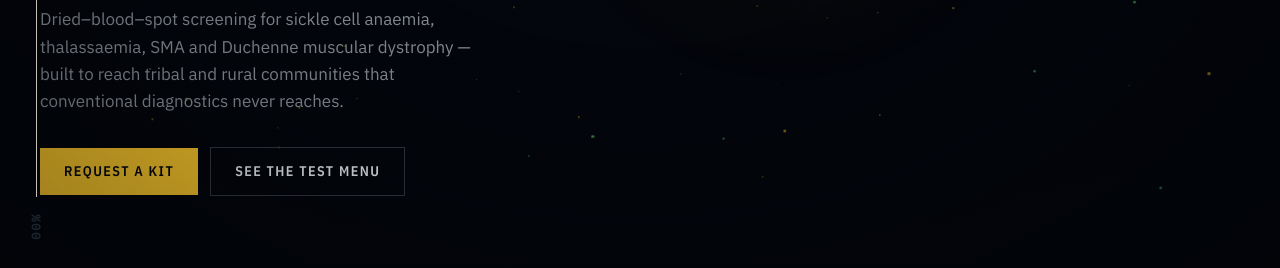
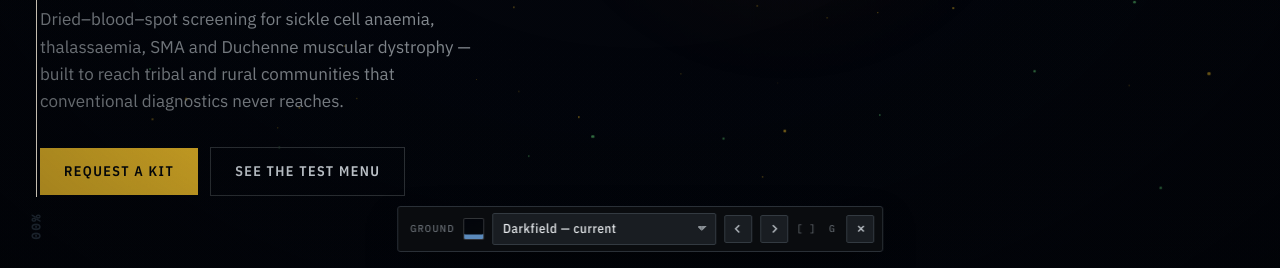
Before and after one commit to lightening-lives/ll, a website: page index.html in a window 1280 px wide. Shown: the part 532-800 px from the top of the page. Drawn offline with nearby package versions, Linux system fonts and the light colour scheme.

Commit message:
feat: add temporary ground switcher for client review

```diff
--- /dev/null
+++ b/preview/ground-switcher.js
@@ -0,0 +1,346 @@
+/* =====================================================================
+   TEMPORARY — live ground switcher, 2026-08-19.
+   Drives the nine candidate grounds from preview/index.html against the
+   REAL page, so a client can be shown the decision rather than a swatch.
+
+   Self-contained on purpose: it injects its own stylesheet and renders its
+   UI inside a shadow root, so nothing here touches the site's CSS and the
+   site's CSS cannot reach in. It lives under preview/ because src/input.css
+   already excludes that directory from Tailwind's source scan.
+
+   TO REMOVE AFTER SIGN-OFF:
+     1. delete the <script src="./preview/ground-switcher.js"> tag in index.html
+     2. rm -rf preview/
+     3. bake the chosen values into src/input.css (@theme + the html gradient
+        + .nav.is-stuck), then npm run build
+   ===================================================================== */
+(() => {
+  'use strict';
+
+  /* The candidate set, verbatim from preview/index.html. `L` is per-token
+     lightness; every token in a family shares the ground's hue and chroma. */
+  const GROUNDS = [
+    { id: 'darkfield', name: 'Darkfield',       sub: 'current',              fam: 'instrument',
+      top: 'oklch(11% 0.020 260)',   bot: 'oklch(13.6% 0.009 244)', h: 250, c: 0.012,
+      L: { void: 13, ink: 17, slab: 23, line: 33, mute: 64, chalk: 93 }, chip: '#05080c',
+      risk: 'At 11% lightness the hue is invisible, so it reads as plain black.' },
+
+    { id: 'petrol',    name: 'Petrol',          sub: 'cyanotype',            fam: 'instrument',
+      top: 'oklch(15% 0.038 212)',   bot: 'oklch(18.5% 0.026 206)', h: 210, c: 0.030,
+      L: { void: 16, ink: 20, slab: 26, line: 35, mute: 66, chalk: 93 }, chip: '#001114',
+      risk: 'Probe green sits closer to this ground than to the current one — it loses separation.' },
+
+    { id: 'violet',    name: 'Crystal violet',  sub: 'Gram stain',           fam: 'instrument',
+      top: 'oklch(15% 0.040 318)',   bot: 'oklch(19% 0.028 310)',   h: 315, c: 0.030,
+      L: { void: 16, ink: 20, slab: 26, line: 36, mute: 67, chalk: 93 }, chip: '#120916',
+      risk: 'Purple-black is the house colour of every crypto and AI landing page.' },
+
+    { id: 'slate',     name: 'Lifted slate',    sub: 'same hue, lights up',  fam: 'instrument',
+      top: 'oklch(19.5% 0.016 250)', bot: 'oklch(23.5% 0.012 244)', h: 250, c: 0.014,
+      L: { void: 20, ink: 24, slab: 30, line: 39, mute: 69, chalk: 94 }, chip: '#11171c',
+      risk: 'Spends part of the payoff — the descent to the bone section has less distance to travel.' },
+
+    { id: 'umber',     name: 'Umber',           sub: 'the wordmark',         fam: 'brand',
+      top: 'oklch(15% 0.036 42)',    bot: 'oklch(18.5% 0.026 38)',  h: 42,  c: 0.028,
+      L: { void: 16, ink: 20, slab: 26, line: 35, mute: 66, chalk: 94 }, chip: '#170905',
+      risk: 'A warm ground stops the gold reading as transmitted light.' },
+
+    { id: 'oxblood',   name: 'Oxblood',         sub: 'the tagline',          fam: 'brand',
+      top: 'oklch(14.5% 0.042 29)',  bot: 'oklch(18% 0.030 26)',    h: 28,  c: 0.032,
+      L: { void: 16, ink: 20, slab: 26, line: 35, mute: 66, chalk: 94 }, chip: '#190806',
+      risk: 'On-the-nose for a blood diagnostics company. Read it at high lumen before committing.' },
+
+    { id: 'leaf',      name: 'Leaf shadow',     sub: 'the foliage',          fam: 'brand',
+      top: 'oklch(15% 0.034 133)',   bot: 'oklch(18% 0.024 128)',   h: 131, c: 0.026,
+      L: { void: 16, ink: 20, slab: 26, line: 35, mute: 66, chalk: 93 }, chip: '#091005',
+      risk: 'Green ground plus gold drifts toward "sustainability brand" if the chroma creeps up.' },
+
+    { id: 'darkroom',  name: 'Darkroom',        sub: 'safelight',            fam: 'brand',
+      top: 'oklch(15% 0.020 55)',    bot: 'oklch(18% 0.014 50)',    h: 52,  c: 0.016,
+      L: { void: 16, ink: 20, slab: 26, line: 35, mute: 66, chalk: 94 }, chip: '#130b07',
+      risk: 'Gold becomes native to the ground, so "transmitted light" stops reading as light.' },
+
+    { id: 'bone',      name: 'Bone',            sub: 'inverted',             fam: 'inverted',
+      top: 'oklch(96% 0.010 85)',    bot: 'oklch(93% 0.014 80)',    h: 85,  c: 0.012,
+      L: { void: 95, ink: 92, slab: 88, line: 78, mute: 46, chalk: 20 }, chip: '#f2eee6',
+      risk: 'Gold falls to 1.47:1 and green to 1.52:1 — both unusable as text, fills only.' }
+  ];
+
+  const FAMS = [
+    ['instrument', 'Instrument'],
+    ['brand',      'From the mark'],
+    ['inverted',   'Inverted']
+  ];
+
+  const KEY = 'll-ground';
+  const root = document.documentElement;
+
+  /* -------------------------------------------------------------------
+     The overrides. Written unlayered and injected last, so they outrank
+     everything the built stylesheet puts in @layer base / @layer utilities
+     at equal specificity. Only what the ground actually owns is touched:
+     the six tokens, the document gradient, the stuck-nav scrim, the section
+     tints, and the two fixed atmosphere layers whose hue is hard-coded.
+     ------------------------------------------------------------------- */
+  const sheet = document.createElement('style');
+  sheet.id = 'gs-overrides';
+  sheet.textContent = `
+    html {
+      background:
+        linear-gradient(180deg, var(--gs-top) 0, var(--gs-bot) 100%),
+        var(--color-void);
+    }
+
+    .nav.is-stuck { background-color: var(--gs-scrim); }
+
+    /* section grounds keep their measured lightness and alpha; only the hue
+       travels with the ground, so the translucency contract still holds */
+    #specimen, #assay            { background: oklch(38% 0.055 var(--gs-h) / .055); }
+    #inheritance                 { background: oklch(38% 0.045 var(--gs-h) / .040); }
+    #stories                     { background: oklch(38% 0.030 var(--gs-h) / .028); }
+    #performance, #capabilities  { background: oklch(40% 0.020 var(--gs-h) / .022); }
+    #collaborators               { background: oklch(40% 0.016 var(--gs-h) / .018); }
+
+    /* the neutral lift and the vignette are the ground seen through the
+       atmosphere — both were pinned at hue 250 and have to follow it */
+    .illum {
+      background:
+        radial-gradient(72vmax 52vmax at 50% 38%,
+          oklch(83% 0.16 88 / calc(var(--lumen-level) * 0.06)) 0%, transparent 62%),
+        linear-gradient(oklch(72% 0.02 var(--gs-h) / calc(var(--lumen-level) * 0.05)),
+                        oklch(72% 0.02 var(--gs-h) / calc(var(--lumen-level) * 0.05)));
+    }
+    .vignette {
+      background: radial-gradient(120vmax 85vmax at 50% 45%,
+        transparent 20%,
+        oklch(8% 0.01 var(--gs-h) / calc(0.85 - var(--lumen-level) * 0.8)) 100%);
+    }
+
+    /* Inverted ground: the atmosphere has to subtract rather than add, or the
+       screen blend simply disappears against paper. */
+    html[data-gs-invert] .illum { display: none; }
+    html[data-gs-invert] .vignette {
+      background: radial-gradient(120vmax 85vmax at 50% 45%,
+        transparent 30%,
+        oklch(70% 0.03 var(--gs-h) / calc(0.30 - var(--lumen-level) * 0.26)) 100%);
+      mix-blend-mode: multiply;
+    }
+    html[data-gs-invert] .grain { mix-blend-mode: multiply; opacity: .05; }
+    html[data-gs-invert] #specimen,
+    html[data-gs-invert] #assay,
+    html[data-gs-invert] #inheritance,
+    html[data-gs-invert] #stories,
+    html[data-gs-invert] #performance,
+    html[data-gs-invert] #capabilities,
+    html[data-gs-invert] #collaborators { background: oklch(45% 0.03 var(--gs-h) / .05); }
+  `;
+  document.head.append(sheet);
+
+  const token = (g, n) => `oklch(${g.L[n]}% ${g.c} ${g.h})`;
+
+  function apply(g) {
+    for (const k of ['void', 'ink', 'slab', 'line', 'mute', 'chalk']) {
+      root.style.setProperty(`--color-${k}`, token(g, k));
+    }
+    root.style.setProperty('--gs-top', g.top);
+    root.style.setProperty('--gs-bot', g.bot);
+    root.style.setProperty('--gs-h', String(g.h));
+    root.style.setProperty('--gs-scrim', `oklch(${g.L.void}% ${g.c} ${g.h} / .92)`);
+    root.toggleAttribute('data-gs-invert', g.fam === 'inverted');
+    root.dataset.gsGround = g.id;
+
+    const theme = document.querySelector('meta[name="theme-color"]');
+    if (theme) theme.setAttribute('content', g.chip);
+
+    try { localStorage.setItem(KEY, g.id); } catch { /* private mode */ }
+  }
+
+  /* -------------------------------------------------------------------
+     The control. Shadow-rooted so the site's reset, its `.hud` voice and
+     its focus ring can neither style it nor be styled by it.
+     ------------------------------------------------------------------- */
+  const host = document.createElement('div');
+  host.id = 'gs-host';
+  host.style.cssText = 'position:fixed;inset:auto 0 0 0;z-index:2147483000;pointer-events:none';
+  const sr = host.attachShadow({ mode: 'open' });
+
+  sr.innerHTML = `
+    <style>
+      :host { all: initial; }
+      *, *::before, *::after { box-sizing: border-box; }
+
+      .bar {
+        pointer-events: auto;
+        position: absolute; left: 50%; bottom: max(1rem, env(safe-area-inset-bottom));
+        transform: translateX(-50%);
+        display: flex; align-items: center; gap: .5rem;
+        padding: .4rem .45rem .4rem .5rem;
+        max-width: calc(100vw - 1.5rem);
+        background: color-mix(in oklab, #0c0e11 88%, transparent);
+        border: 1px solid #2a3037;
+        border-radius: 3px;
+        box-shadow: 0 1rem 2.5rem -0.75rem rgb(0 0 0 / .7);
+        backdrop-filter: blur(14px) saturate(140%);
+        font: 500 .8125rem/1.35 "IBM Plex Sans Condensed", "IBM Plex Sans", ui-sans-serif, sans-serif;
+        color: #e6e9ec;
+        transition: opacity .18s ease, transform .22s cubic-bezier(.2,.7,.3,1);
+      }
+      :host([hidden-bar]) .bar { opacity: 0; transform: translate(-50%, 130%); pointer-events: none; }
+
+      .tag {
+        font-size: .625rem; letter-spacing: .12em; text-transform: uppercase;
+        color: #676d74; padding-left: .25rem; white-space: nowrap;
+      }
+      @media (max-width: 33rem) { .tag { display: none; } }
+
+      .chip {
+        width: 1.35rem; height: 1.35rem; flex: none; border-radius: 2px;
+        border: 1px solid rgb(255 255 255 / .18);
+      }
+
+      select {
+        appearance: none;
+        font: inherit; letter-spacing: .04em;
+        color: #e6e9ec; background: #191d22;
+        border: 1px solid #333a41; border-radius: 2px;
+        padding: .38rem 1.85rem .38rem .6rem;
+        min-width: 11rem; max-width: 14rem;
+        cursor: pointer;
+        background-image: linear-gradient(45deg, transparent 50%, #8b9197 50%),
+                          linear-gradient(135deg, #8b9197 50%, transparent 50%);
+        background-position: right 0.85rem center, right 0.55rem center;
+        background-size: .3rem .3rem, .3rem .3rem;
+        background-repeat: no-repeat;
+      }
+      select:hover { border-color: #4a525a; }
+      optgroup { background: #14171b; color: #8b9197; font-style: normal; }
+      option   { background: #14171b; color: #e6e9ec; }
+
+      button {
+        font: inherit; color: #b9bfc5; background: #191d22;
+        border: 1px solid #333a41; border-radius: 2px;
+        width: 1.75rem; height: 1.75rem; flex: none;
+        display: grid; place-items: center; cursor: pointer; padding: 0;
+        transition: color .12s ease, border-color .12s ease;
+      }
+      button:hover { color: #f2c02a; border-color: #4a525a; }
+      button svg { width: .6rem; height: .6rem; fill: none; stroke: currentColor; stroke-width: 1.75; }
+
+      .keys {
+        font-family: "IBM Plex Mono", ui-monospace, monospace;
+        font-size: .625rem; color: #5b6167; letter-spacing: .05em;
+        padding-right: .2rem; white-space: nowrap;
+      }
+      @media (max-width: 46rem) { .keys { display: none; } }
+
+      /* the collapsed handle — a client sees the page, not the harness */
+      .cuff {
+        pointer-events: auto;
+        position: absolute; right: 1rem; bottom: max(1rem, env(safe-area-inset-bottom));
+        display: flex; align-items: center; gap: .4rem;
+        padding: .35rem .55rem;
+        background: color-mix(in oklab, #0c0e11 82%, transparent);
+        border: 1px solid #2a3037; border-radius: 3px;
+        backdrop-filter: blur(14px);
+        font: 600 .625rem/1 "IBM Plex Sans Condensed", ui-sans-serif, sans-serif;
+        letter-spacing: .12em; text-transform: uppercase; color: #8b9197;
+        cursor: pointer;
+        opacity: 0; transform: translateY(130%); transition: opacity .18s ease, transform .22s cubic-bezier(.2,.7,.3,1);
+      }
+      :host([hidden-bar]) .cuff { opacity: 1; transform: none; }
+      .cuff:hover { color: #f2c02a; border-color: #4a525a; }
+      .cuff .chip { width: .85rem; height: .85rem; }
+
+      :focus-visible { outline: 2px solid #f2c02a; outline-offset: 2px; }
+
+      @media (prefers-reduced-motion: reduce) {
+        .bar, .cuff { transition: none; }
+      }
+    </style>
+
+    <div class="bar" role="group" aria-label="Ground preview">
+      <span class="tag">Ground</span>
+      <span class="chip" id="chip" aria-hidden="true"></span>
+      <select id="sel" aria-label="Ground colour"></select>
+      <button id="prev" type="button" aria-label="Previous ground" title="Previous ground  [">
+        <svg viewBox="0 0 12 12" aria-hidden="true"><path d="M7.5 1.5 3 6l4.5 4.5"/></svg>
+      </button>
+      <button id="next" type="button" aria-label="Next ground" title="Next ground  ]">
+        <svg viewBox="0 0 12 12" aria-hidden="true"><path d="M4.5 1.5 9 6l-4.5 4.5"/></svg>
+      </button>
+      <span class="keys">[ ]&nbsp;&nbsp;G</span>
+      <button id="hide" type="button" aria-label="Hide the switcher" title="Hide the switcher  G">
+        <svg viewBox="0 0 12 12" aria-hidden="true"><path d="M2.5 2.5l7 7M9.5 2.5l-7 7"/></svg>
+      </button>
+    </div>
+
+    <button class="cuff" id="show" type="button" title="Show the ground switcher  G">
+      <span class="chip" id="cuffchip" aria-hidden="true"></span>Ground
+    </button>
+  `;
+
+  const $ = (s) => sr.getElementById(s);
+  const sel = $('sel');
+
+  for (const [fam, label] of FAMS) {
+    const grp = document.createElement('optgroup');
+    grp.label = label;
+    for (const g of GROUNDS.filter((x) => x.fam === fam)) {
+      const o = document.createElement('option');
+      o.value = g.id;
+      o.textContent = `${g.name} — ${g.sub}`;
+      grp.append(o);
+    }
+    sel.append(grp);
+  }
+
+  function select(id) {
+    const g = GROUNDS.find((x) => x.id === id) || GROUNDS[0];
+    apply(g);
+    sel.value = g.id;
+    /* the cost line rides along as the select's tooltip — the trade-off is the
+       whole point of the exercise and should never be more than a hover away */
+    sel.title = `${g.name} — ${g.sub}\n\nCost: ${g.risk}`;
+    /* the chip carries the ground itself — but at 13% lightness every dark
+       candidate reads as the same black square, so the ground's hue is banded
+       underneath it at a lightness you can actually see */
+    const paint = `linear-gradient(160deg, ${g.top}, ${g.bot})`;
+    const band = `inset 0 -0.28rem 0 oklch(62% ${Math.max(0.09, g.c * 4).toFixed(3)} ${g.h})`;
+    for (const el of [$('chip'), $('cuffchip')]) {
+      el.style.background = paint;
+      el.style.boxShadow = band;
+    }
+  }
+
+  const step = (d) => {
+    const i = GROUNDS.findIndex((g) => g.id === sel.value);
+    select(GROUNDS[(i + d + GROUNDS.length) % GROUNDS.length].id);
+  };
+
+  sel.addEventListener('change', () => select(sel.value));
+  $('prev').addEventListener('click', () => step(-1));
+  $('next').addEventListener('click', () => step(1));
+
+  const toggle = (on) => {
+    host.toggleAttribute('hidden-bar', !on);
+    if (on) sel.focus({ preventScroll: true });
+  };
+  $('hide').addEventListener('click', () => toggle(false));
+  $('show').addEventListener('click', () => toggle(true));
+
+  addEventListener('keydown', (e) => {
+    if (e.metaKey || e.ctrlKey || e.altKey) return;
+    const t = e.composedPath()[0];
+    if (t instanceof HTMLElement &&
+        (/^(INPUT|TEXTAREA|SELECT)$/.test(t.tagName) || t.isContentEditable)) return;
+    if (e.key === '[') { step(-1); e.preventDefault(); }
+    else if (e.key === ']') { step(1); e.preventDefault(); }
+    else if (e.key === 'g' || e.key === 'G') { toggle(host.hasAttribute('hidden-bar')); e.preventDefault(); }
+  });
+
+  let saved = null;
+  try { saved = localStorage.getItem(KEY); } catch { /* private mode */ }
+  select(saved && GROUNDS.some((g) => g.id === saved) ? saved : GROUNDS[0].id);
+
+  document.body.append(host);
+})();
```
Also changed, not shown: index.html (+6 -0 lines).
